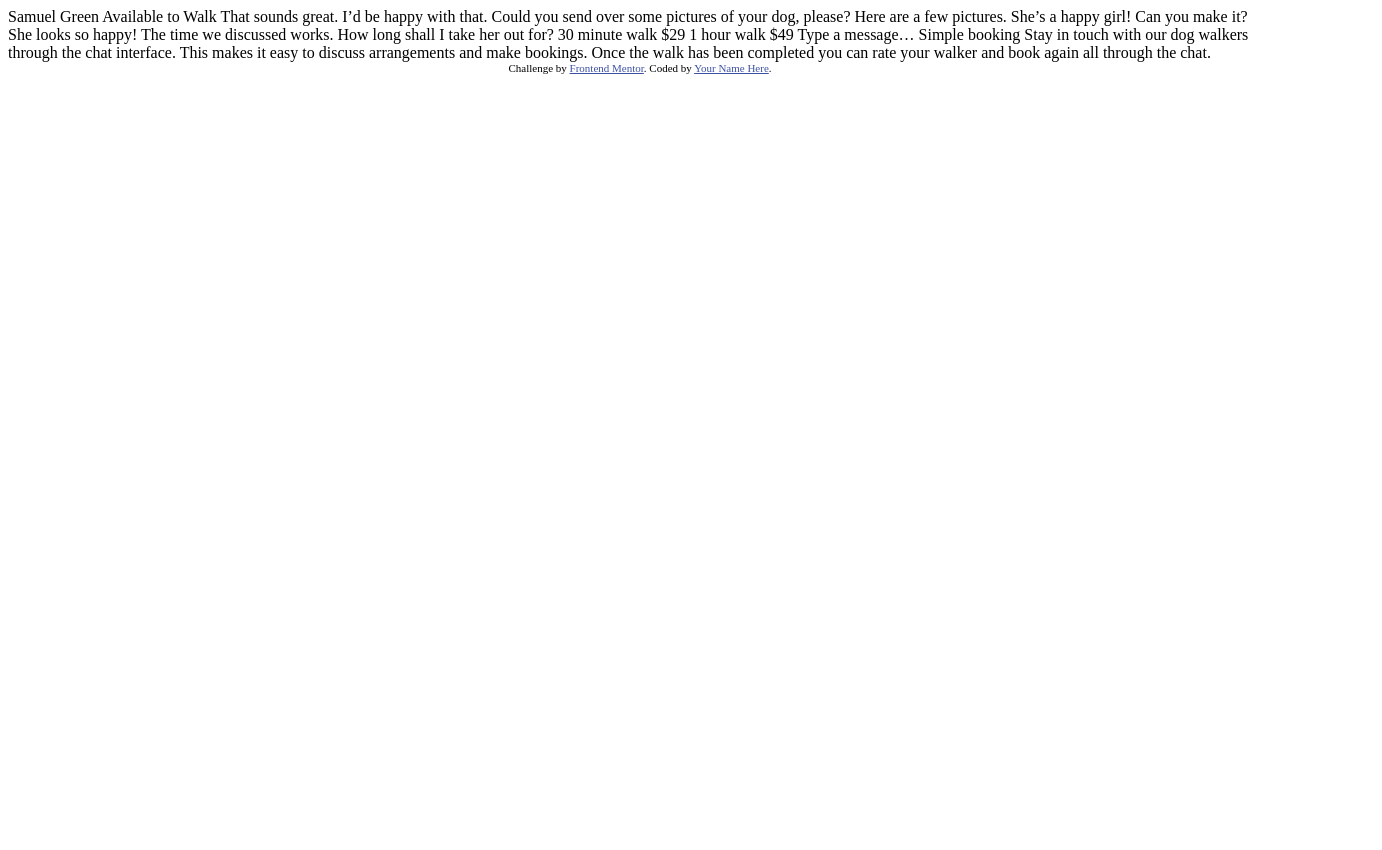
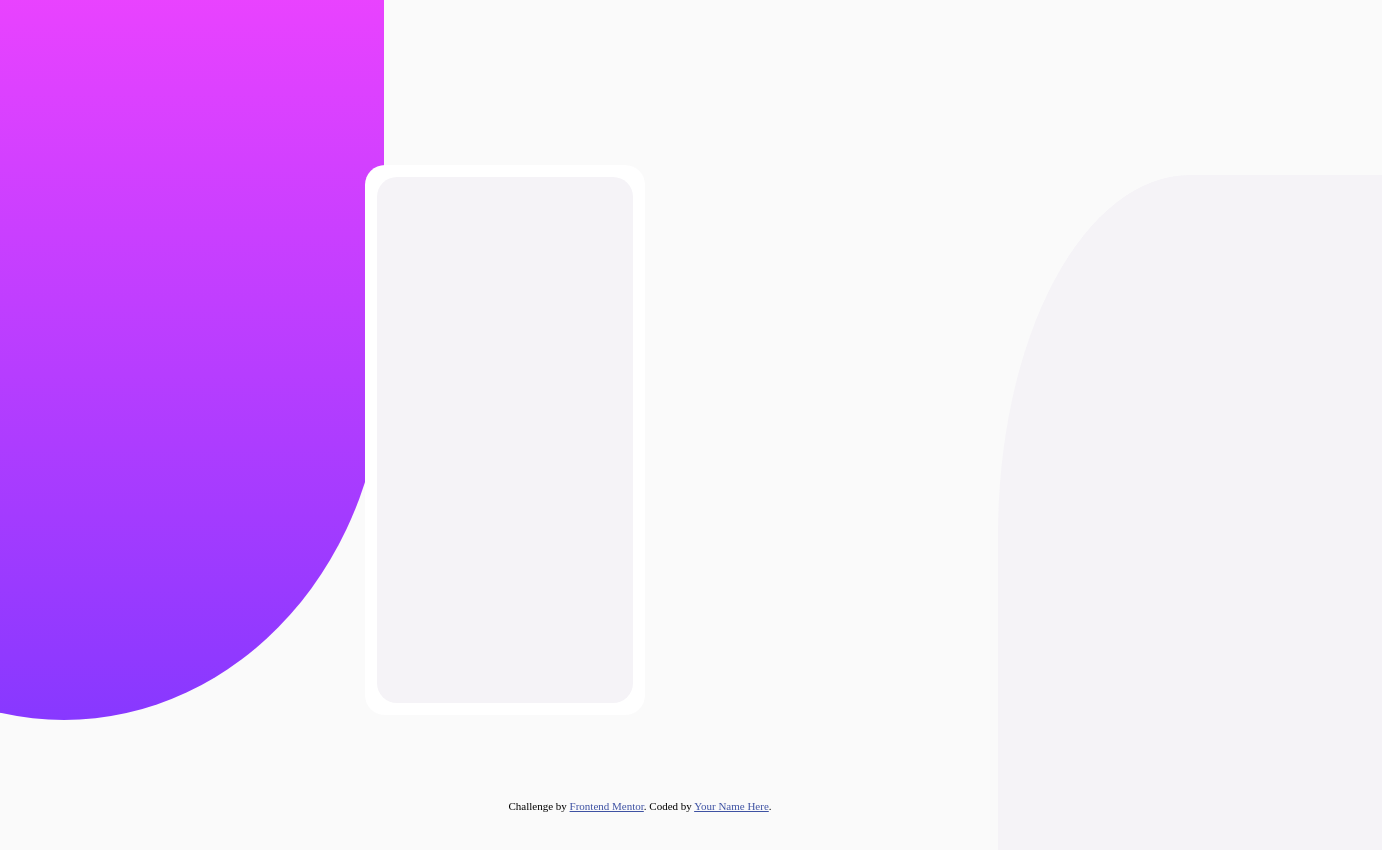
Before and after one commit to JenuTandel/Practice_chat-app-css-illustration-master, a website: page index.html in a window 1280 px wide. Shown: the whole page, 1382 px wide, since content can reach past the window. Before the commit the page ends 800 px from the top, so only its background shows below. Drawn offline with Linux system fonts and the light colour scheme.

Commit message:
design structure

```diff
--- /dev/null
+++ b/assets/scss/base/_global.scss
@@ -0,0 +1,74 @@
+// Global Classes
+
+* {
+    box-sizing: border-box;
+    margin: 0;
+    padding: 0;
+}
+
+body,
+html {
+    height: 100%;
+    width: 100%;
+    background-color: #fafafa
+}
+
+// Helper classes
+
+.d-flex {
+    display: flex;
+}
+
+.flex-column {
+    flex-direction: column;
+}
+
+.justify-content-between {
+    justify-content: space-between;
+}
+
+.h-100 {
+    height: 100%;
+}
+
+.w-100 {
+    width: 100%
+}
+
+// main
+
+.left-background-area {
+    width: 50%;
+    height: 90%;
+    margin-left: -20%;
+    background: linear-gradient(hsl(293, 100%, 63%), hsl(264, 100%, 61%));
+    border-bottom-left-radius: 50%;
+    border-bottom-right-radius: 50%;
+}
+
+.right-background-area {
+    width: 30%;
+    height: 90%;
+    margin-top: 175px;
+    background-color: hsl(270, 20%, 96%);
+    border-top-left-radius: 50%;
+    margin-right: -8%;
+}
+
+.mobile {
+    height: 550px;
+    width: 280px;
+    background-color: white;
+    position: absolute;
+    top: 165px;
+    left: 365px;
+    border-radius: 20px;
+    padding: 12px;
+
+    &-background {
+        height: 100%;
+        width: 100%;
+        background-color:hsl(270, 20%, 96%) ;
+        border-radius: 20px;
+    }
+}
--- /dev/null
+++ b/assets/scss/base/_index.scss
@@ -0,0 +1,2 @@
+@import "variables";
+@import "global";
--- /dev/null
+++ b/assets/scss/styles.scss
@@ -0,0 +1,2 @@
+// base index file
+@import "base/index"
--- a/index.html
+++ b/index.html
@@ -1,22 +1,41 @@
 <!DOCTYPE html>
 <html lang="en">
   <head>
-  <meta charset="UTF-8">
-  <meta name="viewport" content="width=device-width, initial-scale=1.0"> <!-- displays site properly based on user's device -->
+    <meta charset="UTF-8" />
+    <meta name="viewport" content="width=device-width, initial-scale=1.0" />
+    <!-- displays site properly based on user's device -->
 
-  <link rel="icon" type="image/png" sizes="32x32" href="./images/favicon-32x32.png">
-
+    <link
+      rel="icon"
+      type="image/png"
+      sizes="32x32"
+      href="assets/images/favicon-32x32.png"
+    />
+    <link rel="stylesheet" href="assets/css/styles.css" />
     <title>Frontend Mentor | [Challenge Name Here]</title>
 
     <!-- Feel free to remove these styles or customise in your own stylesheet 👍 -->
     <style>
-    .attribution { font-size: 11px; text-align: center; }
-    .attribution a { color: hsl(228, 45%, 44%); }
+      .attribution {
+        font-size: 11px;
+        text-align: center;
+      }
+      .attribution a {
+        color: hsl(228, 45%, 44%);
+      }
     </style>
   </head>
   <body>
+    <div class="d-flex h-100 w-100 justify-content-between">
+      <div class="left-background-area"></div>
+      <div class="mobile">
+        <div class="mobile-background">
 
-  Samuel Green
+        </div>
+      </div>
+      <div class="right-background-area"></div>
+    </div>
+    <!-- Samuel Green
   Available to Walk
 
   That sounds great. I’d be happy with that.
@@ -41,11 +60,13 @@
 
   Stay in touch with our dog walkers through the chat interface. This makes it easy to
   discuss arrangements and make bookings. Once the walk has been completed you can rate
-  your walker and book again all through the chat.
+  your walker and book again all through the chat. -->
 
     <div class="attribution">
-    Challenge by <a href="https://www.frontendmentor.io?ref=challenge" target="_blank">Frontend Mentor</a>.
-    Coded by <a href="#">Your Name Here</a>.
+      Challenge by
+      <a href="https://www.frontendmentor.io?ref=challenge" target="_blank"
+        >Frontend Mentor</a
+      >. Coded by <a href="#">Your Name Here</a>.
     </div>
   </body>
 </html>
```
Also changed, not shown: package.json (added, +9 -0 lines), assets/css/styles.css (added), assets/images/avatar.jpg (renamed from images/avatar.jpg), assets/images/dog-image-1.jpg (renamed from images/dog-image-1.jpg), assets/images/dog-image-2.jpg (renamed from images/dog-image-2.jpg), assets/images/dog-image-3.jpg (renamed from images/dog-image-3.jpg), assets/images/favicon-32x32.png (renamed from images/favicon-32x32.png), assets/scss/base/_variables.scss (added), 2 other files. Lines whose indentation alone changed are shown as unchanged.
